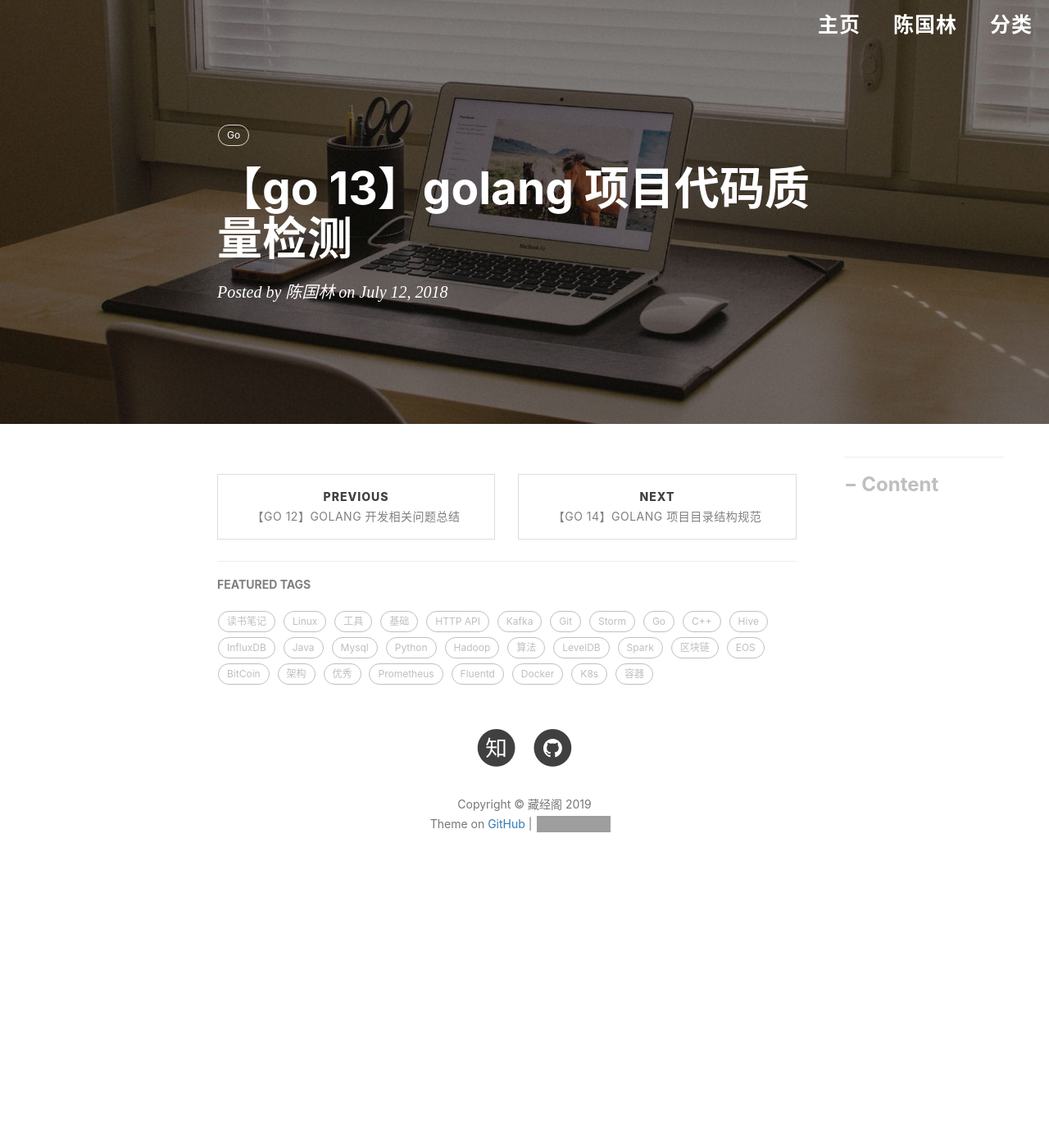
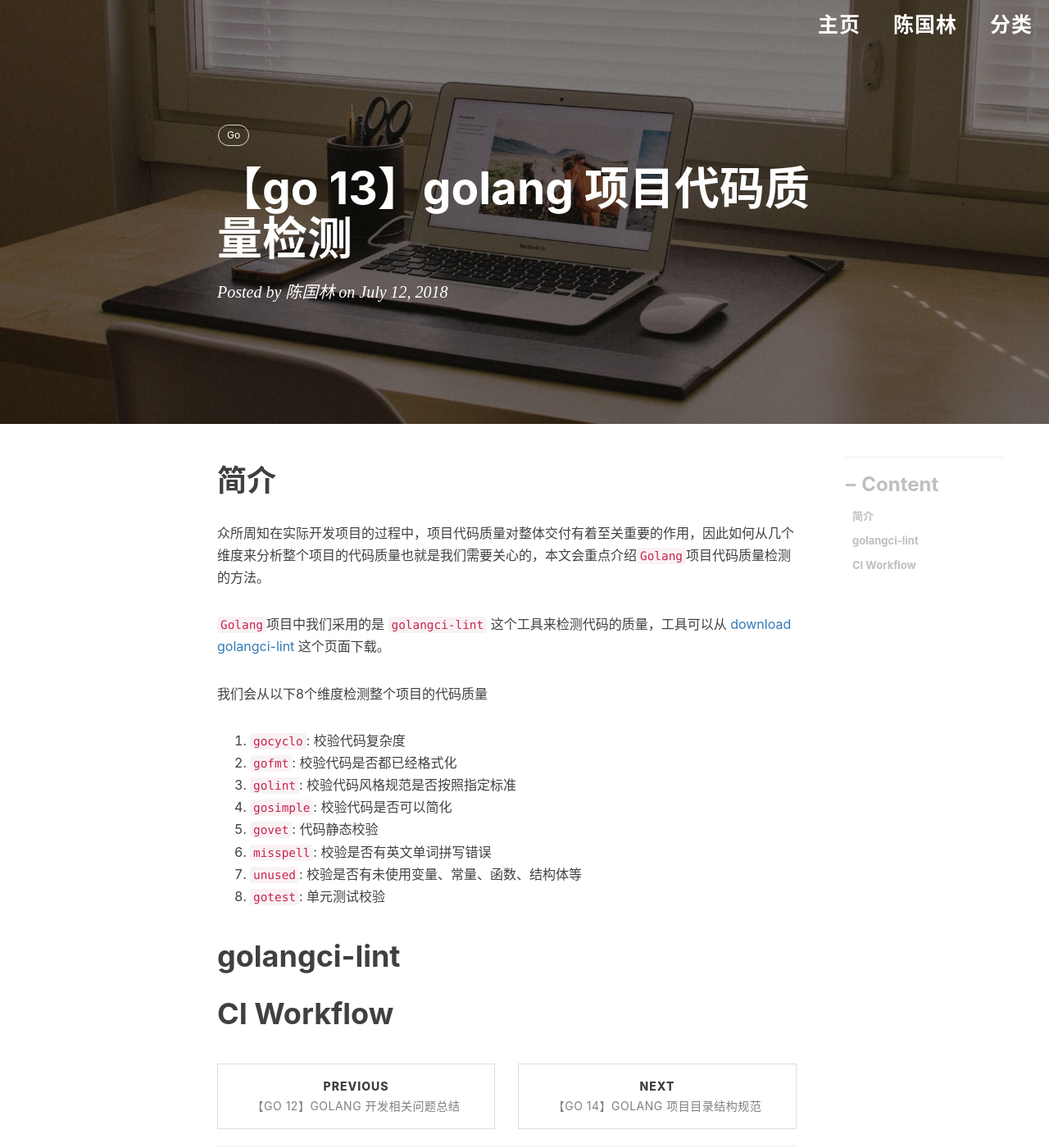
Before and after one commit to engru/chenguolin.github.io, a Jekyll site: the page built from _posts/2018-07-12-【Go-13】Golang 项目代码质量检测.md, in a window 1280 px wide and 1400 px high. Shown: the whole window at 82% size. Built offline with Jekyll 4.4.1, drawn with Linux system fonts in a browser that asks for light colours; nearby versions of some CDN libraries; comment, search, counter and statistics services are not loaded; grey boxes are pictures that could not be loaded.

Commit message:
Update 2018-07-12-【Go-13】Golang 项目代码质量检测.md

```diff
--- a/_posts/2018-07-12-【Go-13】Golang 项目代码质量检测.md
+++ b/_posts/2018-07-12-【Go-13】Golang 项目代码质量检测.md
@@ -5,3 +5,22 @@ author: 陈国林 # 作者
 tags:         #标签
     - Go
 ---
+
+# 简介
+众所周知在实际开发项目的过程中，项目代码质量对整体交付有着至关重要的作用，因此如何从几个维度来分析整个项目的代码质量也就是我们需要关心的，本文会重点介绍`Golang`项目代码质量检测的方法。
+
+`Golang`项目中我们采用的是 `golangci-lint` 这个工具来检测代码的质量，工具可以从 [download golangci-lint](https://github.com/chenguolin/tools/tree/master/golangci-lint) 这个页面下载。
+
+我们会从以下8个维度检测整个项目的代码质量
+1. `gocyclo`: 校验代码复杂度
+2. `gofmt`: 校验代码是否都已经格式化
+3. `golint`: 校验代码风格规范是否按照指定标准
+4. `gosimple`: 校验代码是否可以简化
+5. `govet`: 代码静态校验
+6. `misspell`: 校验是否有英文单词拼写错误
+7. `unused`: 校验是否有未使用变量、常量、函数、结构体等
+8. `gotest`: 单元测试校验
+
+# golangci-lint
+
+# CI Workflow
```
